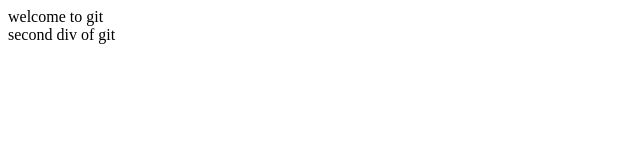
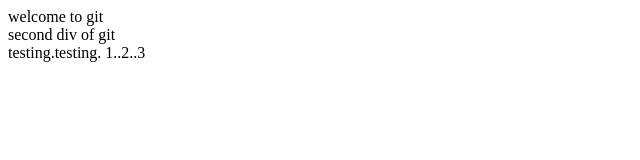
Before and after one commit to Noam597/No-MAN, a plain HTML site: page index.html in a window 1280 px wide. Shown: the whole page, without its empty margins (0-640 px from the left). Drawn offline with Linux system fonts and the light colour scheme.

Commit message:
newstuff

```diff
--- a/index.html
+++ b/index.html
@@ -9,5 +9,6 @@
 <body>
     <div>welcome to git</div>
     <div>second div of git</div>
+    <div>testing.testing. 1..2..3</div>
 </body>
 </html>
```
